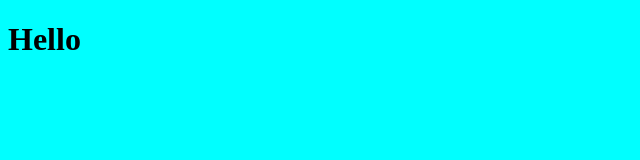
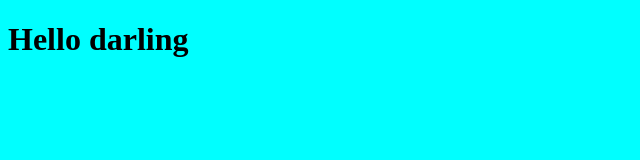
Before and after one commit to jojida/Web2022, a plain HTML site: page index.html in a window 1280 px wide. Shown: the whole page, without its empty margins (0-640 px from the left). Drawn offline with Linux system fonts and the light colour scheme.

Commit message:
Update index.html

```diff
--- a/index.html
+++ b/index.html
@@ -4,5 +4,5 @@
     <link rel="stylesheet" href="style.css">
 </head>
 <body>
-    <h1>Hello</h1>
+    <h1>Hello darling</h1>
 </body>
```
